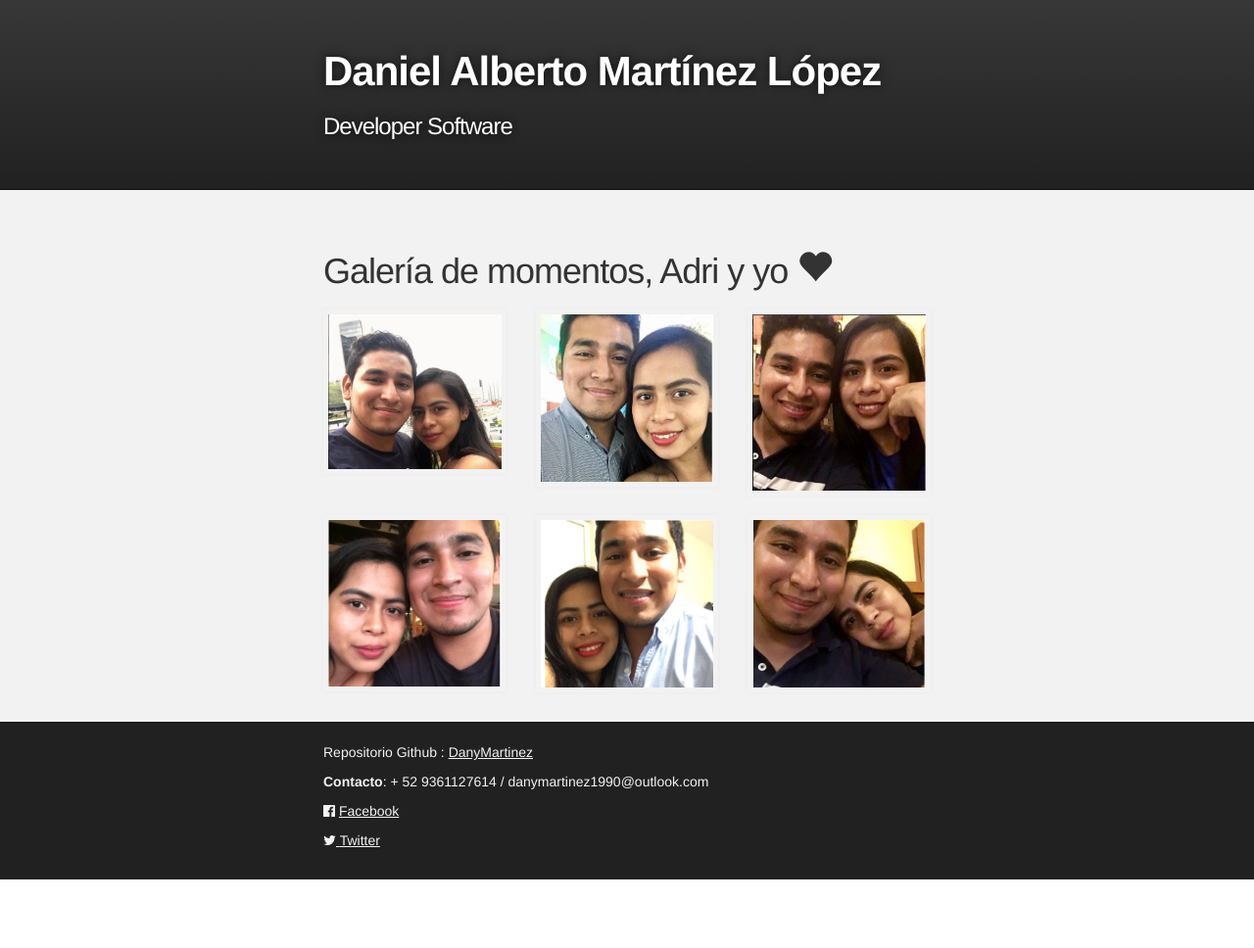
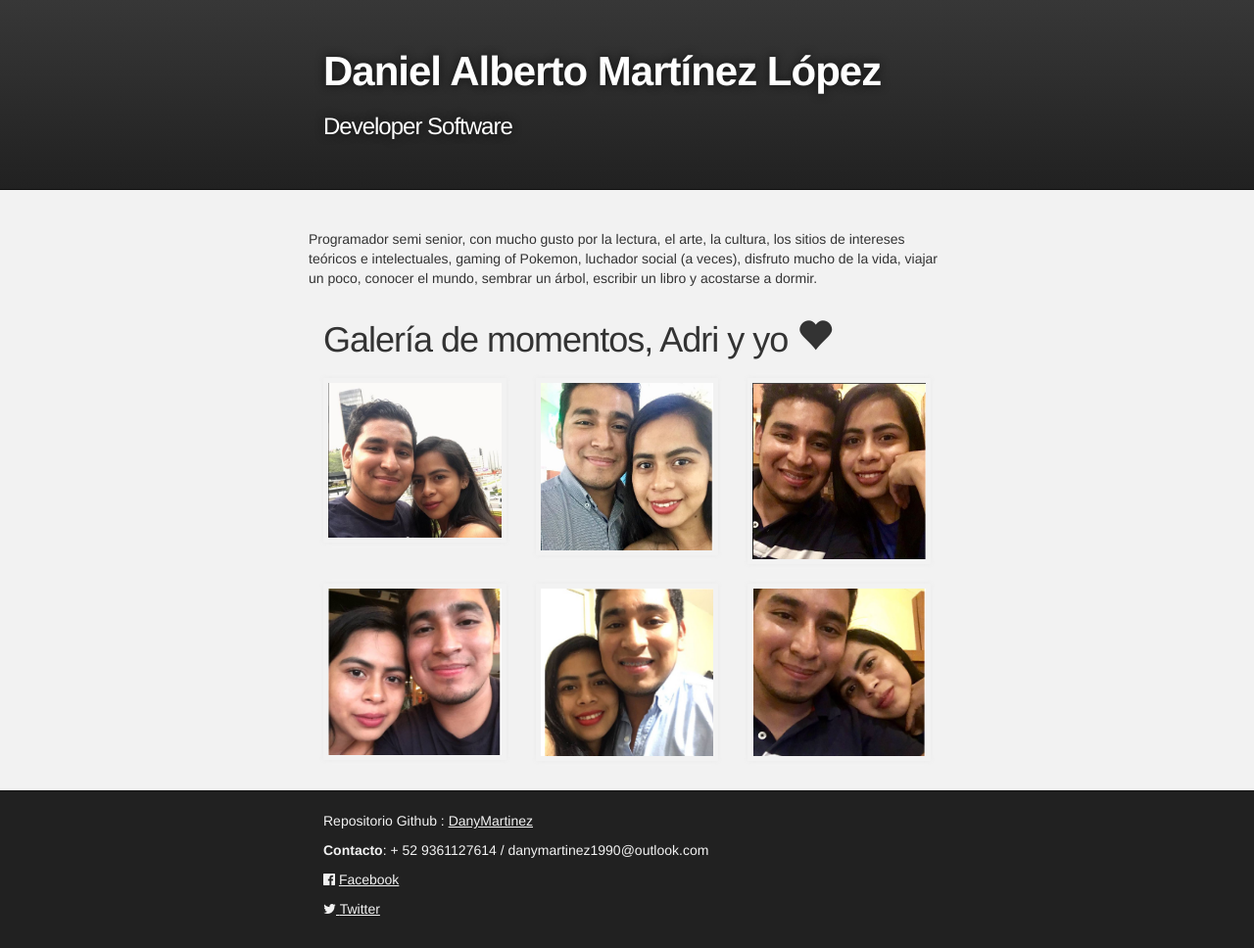
Before and after one commit to DanyMartinez/index, a Jekyll site: the page built from index.md, in a window 1280 px wide. Shown: the whole page at 98% size. Built offline with Jekyll 4.4.1, drawn with Linux system fonts in a browser that asks for light colours; nearby versions of some CDN libraries; our own code applies the rules of GitHub Pages for plain Markdown files; before the commit the page ends 900 px from its top, so only the background shows below that.

Commit message:
Update index.md

```diff
--- a/index.md
+++ b/index.md
@@ -5,6 +5,7 @@
 <script src="https://maxcdn.bootstrapcdn.com/bootstrap/3.3.0/js/bootstrap.min.js"></script>
  <link href="https://maxcdn.bootstrapcdn.com/font-awesome/4.1.0/css/font-awesome.min.css" rel="stylesheet">
         <div class="row">
+         <p>Programador semi senior, con mucho gusto por la lectura, el arte, la cultura, los sitios de intereses teóricos e intelectuales, gaming of Pokemon, luchador social (a veces), disfruto mucho de la vida, viajar un poco, conocer el mundo, sembrar un árbol, escribir un libro y acostarse a dormir.</p>
         <div class="gallery col-lg-12 col-md-12 col-sm-12 col-xs-12">
             <h1 class="gallery-title">Galería de momentos, Adri y yo <span class="glyphicon glyphicon-heart"></span></h1>
         </div>
```
